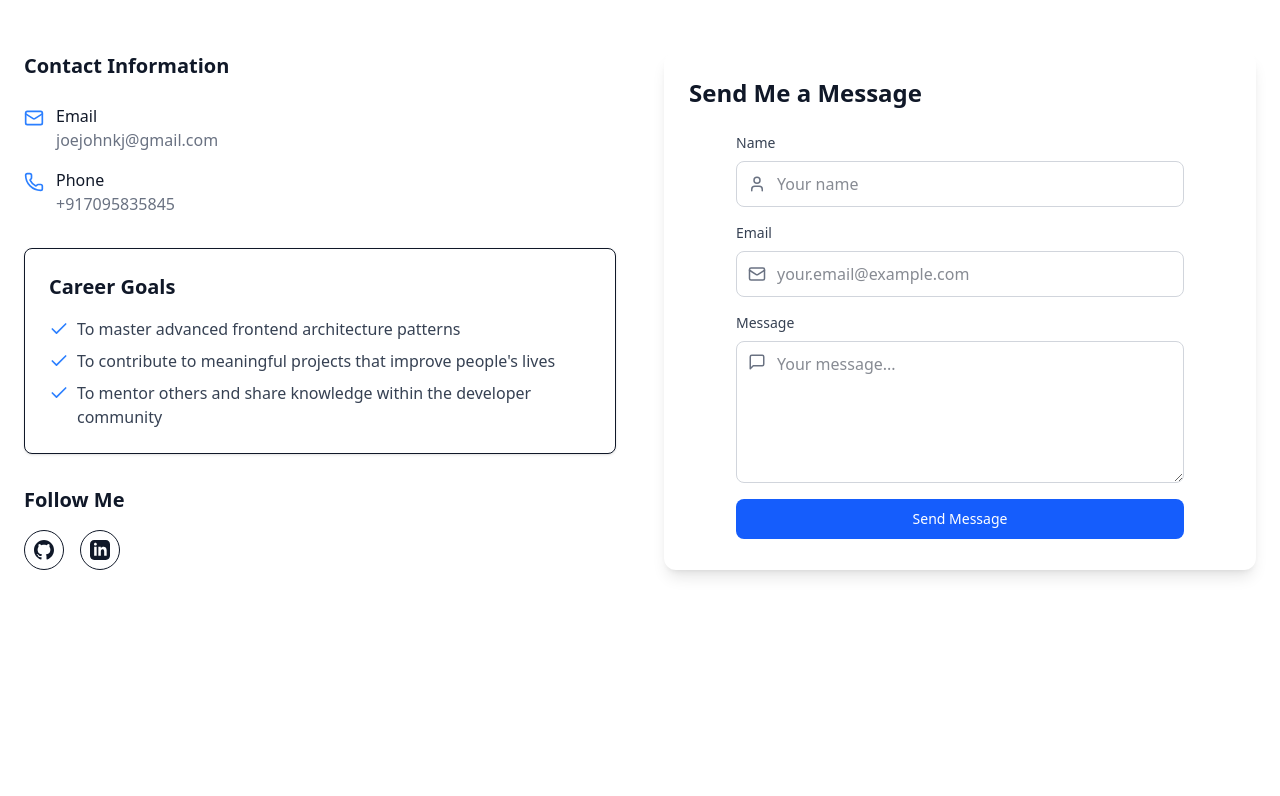
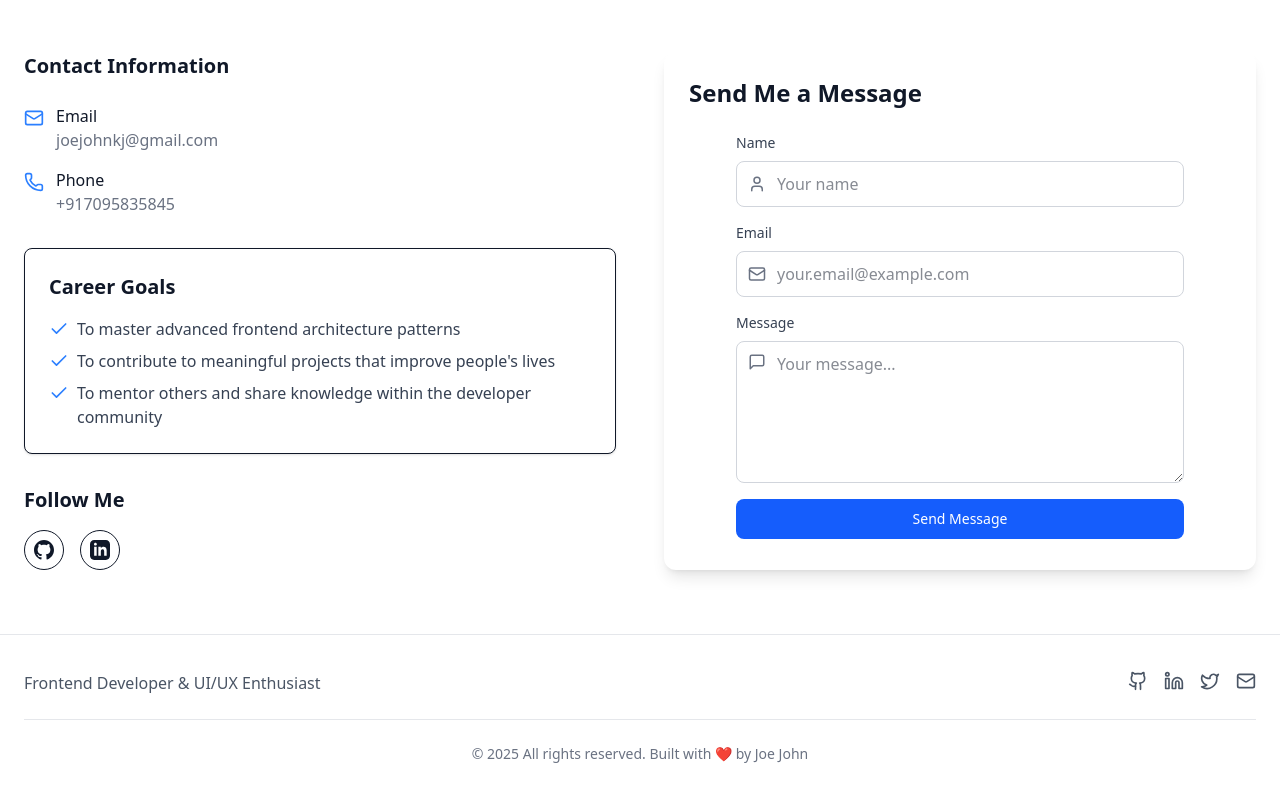
Before and after one commit to joejohn98/my-portfolio, a React (Vite) app: page / in a window 1280 px wide. Shown: the part 3058-3854 px from the top of the page. Before the commit the page ends 3692 px from the top, so only its background shows below. Built offline with nearby package versions, Linux system fonts and the light colour scheme.

Commit message:
Add Footer component with social links and copyright information

```diff
--- a/src/App.tsx
+++ b/src/App.tsx
@@ -1,4 +1,5 @@
 
+import Footer from "./components/Footer";
 import Header from "./components/Header";
 import { ThemeProvider } from "./context/ThemeContext";
 import About from "./sections/About";
@@ -17,6 +18,7 @@
           <About />
           <Contact />
         </main>
+        <Footer />
       </div>
     </ThemeProvider>
   );
--- /dev/null
+++ b/src/components/Footer.tsx
@@ -0,0 +1,64 @@
+import React from 'react';
+import { Github, Linkedin, Twitter, Mail } from 'lucide-react';
+
+const Footer: React.FC = () => {
+  const year = new Date().getFullYear();
+
+  return (
+    <footer className="bg-white dark:bg-[#020817] py-8 border-t border-gray-200 dark:border-gray-800">
+      <div className="container mx-auto px-4 md:px-6">
+        <div className="flex flex-col md:flex-row justify-between items-center">
+          <div className="mb-4 md:mb-0">
+
+            <p className="text-gray-600 dark:text-gray-400 mt-1">
+              Frontend Developer & UI/UX Enthusiast
+            </p>
+          </div>
+
+          <div className="flex items-center space-x-4">
+            <a
+              href="https://github.com/yourusername"
+              target="_blank"
+              rel="noopener noreferrer"
+              className="text-gray-600 hover:text-blue-600 dark:text-gray-400 dark:hover:text-blue-400 transition-colors"
+              aria-label="GitHub"
+            >
+              <Github size={20} />
+            </a>
+            <a
+              href="https://linkedin.com/in/yourusername"
+              target="_blank"
+              rel="noopener noreferrer"
+              className="text-gray-600 hover:text-blue-600 dark:text-gray-400 dark:hover:text-blue-400 transition-colors"
+              aria-label="LinkedIn"
+            >
+              <Linkedin size={20} />
+            </a>
+            <a
+              href="https://twitter.com/yourusername"
+              target="_blank"
+              rel="noopener noreferrer"
+              className="text-gray-600 hover:text-blue-600 dark:text-gray-400 dark:hover:text-blue-400 transition-colors"
+              aria-label="Twitter"
+            >
+              <Twitter size={20} />
+            </a>
+            <a
+              href="mailto:your.email@example.com"
+              className="text-gray-600 hover:text-blue-600 dark:text-gray-400 dark:hover:text-blue-400 transition-colors"
+              aria-label="Email"
+            >
+              <Mail size={20} />
+            </a>
+          </div>
+        </div>
+
+        <div className="mt-6 pt-6 border-t border-gray-200 dark:border-gray-800 text-center text-gray-500 dark:text-gray-400 text-sm">
+          <p>© {year} All rights reserved. Built with <span className="text-destructive">❤</span> by Joe John</p>
+        </div>
+      </div>
+    </footer>
+  );
+};
+
+export default Footer;
```
